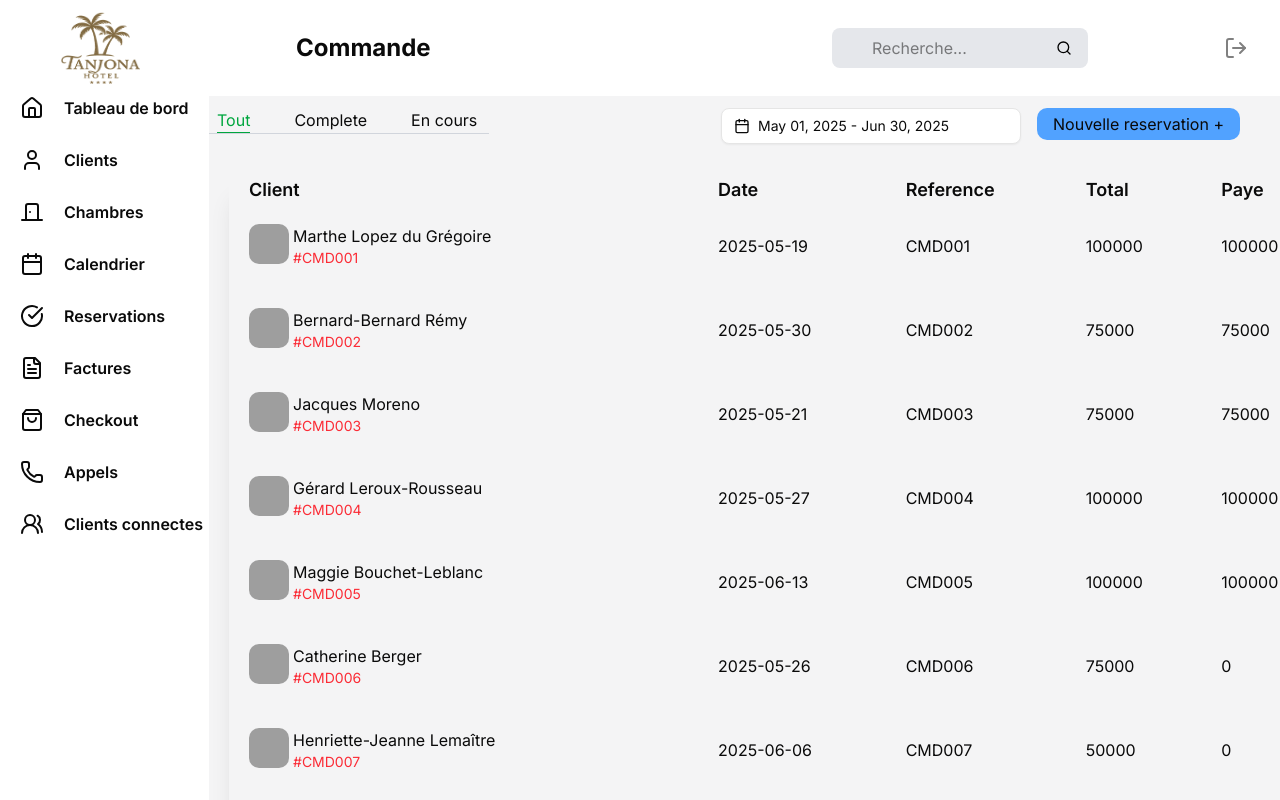
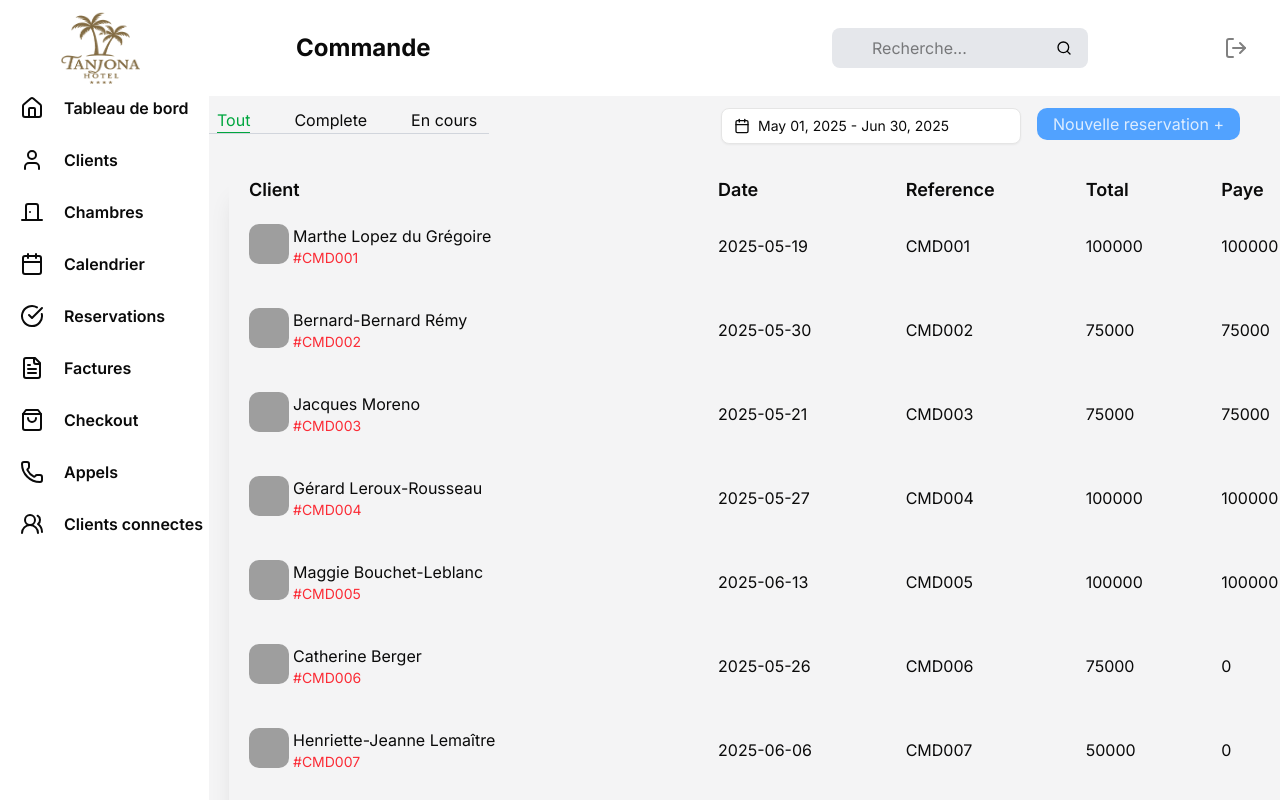
Before and after one commit to Tanjona-Dev/Hotel_Management, a React (Vite) app: page /Reservation in a window 1280 px wide. Shown: the top 800 px of the page. Built offline with nearby package versions, Linux system fonts and the light colour scheme; grey boxes are pictures that could not be loaded; a web font is replaced by a local one.

Commit message:
ADD:style button reservation

```diff
--- a/src/Pages/Reservation/index.jsx
+++ b/src/Pages/Reservation/index.jsx
@@ -5,10 +5,10 @@ import { cn } from "../../lib/utils";
 import { MoreVertical } from "lucide-react";
 import { LiensContext } from "../../utils/context";
 import { Button } from "../../Components/ui/button";
+import { Calendar as CalendarIcon } from "lucide-react";
 import { useState, useContext, useEffect } from "react";
-import { Calendar as CalendarIcon } from "lucide-react";
+import { Calendar } from "../../Components/ui/calendar";
 import { reservationsPourPageReservation } from "../../Data/reservations_noms";
-import { Calendar } from "../../Components/ui/calendar";
 import {
   Popover,
   PopoverContent,
@@ -125,8 +125,12 @@ function AfficherTitreTableau() {
 
 function ButtonNewReservation() {
   return (
-    <button className="bg-blue-400 h-8 mt-3 mr-10 px-4 rounded-lg">
+    <button
+      className="group text-white/80 relative overflow-hidden bg-blue-400  h-8 mt-3 mr-10 px-4
+    rounded-lg transform transition-all duration-300 hover:scale-101 hover:shadow-sm"
+    >
       Nouvelle reservation +
+      <span className="absolute inset-0 bg-white opacity-10 -translate-x-full group-hover:translate-x-0 transition-transform duration-500"></span>
     </button>
   );
 }
```
